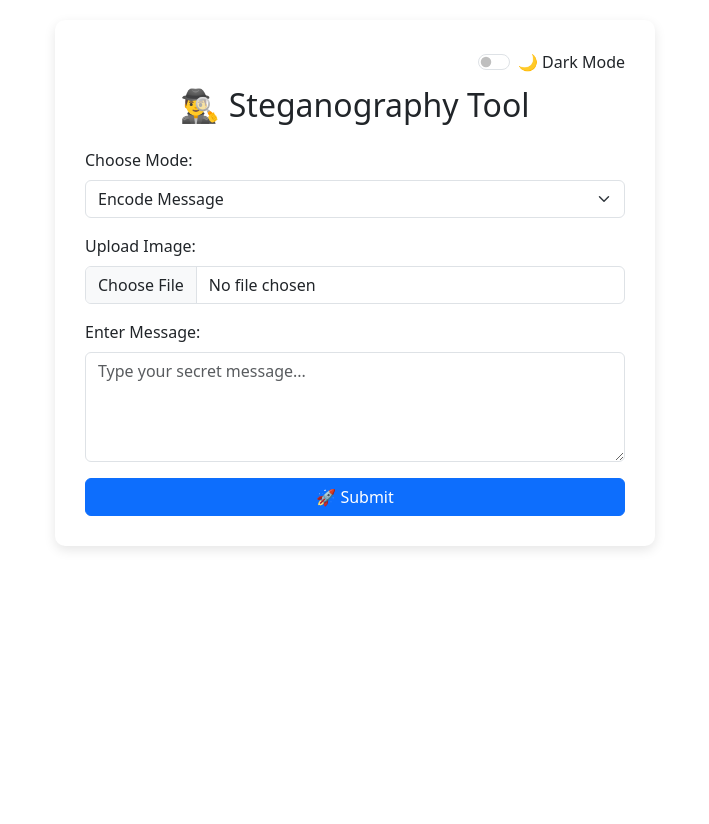
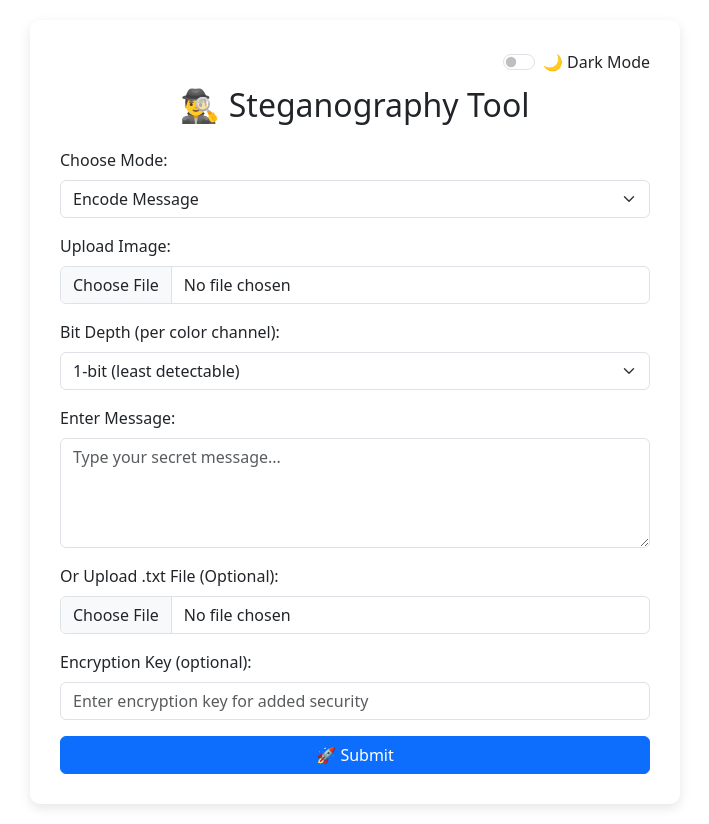
Before and after one commit to HexaRecon/stegano-tool, a Flask app: page / in a window 1280 px wide. Shown: the whole page, without its empty margins (285-994 px from the left). Before the commit the page ends 550 px from the top, so only its background shows below. Run offline with Flask 3, Linux system fonts and the light colour scheme.

Commit message:
Update index.html

```diff
--- a/templates/index.html
+++ b/templates/index.html
@@ -13,7 +13,7 @@
       transition: background-color 0.4s ease, color 0.4s ease;
     }
     .container {
-      max-width: 600px;
+      max-width: 650px;
       margin: auto;
       background: var(--bs-body-bg);
       padding: 30px;
@@ -55,19 +55,46 @@
     <form method="POST" enctype="multipart/form-data">
       <div class="mb-3">
         <label class="form-label">Choose Mode:</label>
-        <select name="mode" class="form-select" required>
+        <select name="mode" class="form-select" required id="modeSelect">
           <option value="encode">Encode Message</option>
           <option value="decode">Decode Message</option>
         </select>
       </div>
+
       <div class="mb-3">
         <label class="form-label">Upload Image:</label>
         <input type="file" name="image" class="form-control" accept="image/*" required>
       </div>
+
+      <!-- Bit depth selection -->
+      <div class="mb-3" id="bitDepthBox">
+        <label class="form-label">Bit Depth (per color channel):</label>
+        <select name="bit_depth" class="form-select">
+          <option value="1" selected>1-bit (least detectable)</option>
+          <option value="2">2-bit</option>
+          <option value="3">3-bit</option>
+          <option value="4">4-bit (maximum capacity)</option>
+        </select>
+      </div>
+
+      <!-- Message Input -->
       <div class="mb-3" id="messageBox">
         <label class="form-label">Enter Message:</label>
         <textarea name="message" class="form-control" rows="4" placeholder="Type your secret message..."></textarea>
       </div>
+
+      <!-- File Input for text file -->
+      <div class="mb-3" id="fileBox">
+        <label class="form-label">Or Upload .txt File (Optional):</label>
+        <input type="file" name="message_file" class="form-control" accept=".txt">
+      </div>
+
+      <!-- Encryption key -->
+      <div class="mb-3" id="keyBox">
+        <label class="form-label">Encryption Key (optional):</label>
+        <input type="text" name="key" class="form-control" placeholder="Enter encryption key for added security">
+      </div>
+
       <button type="submit" class="btn btn-primary w-100">🚀 Submit</button>
     </form>
 
@@ -80,21 +107,28 @@
   </div>
 
   <script>
-    // Show/hide message box
-    const modeSelect = document.querySelector('select[name="mode"]');
+    const modeSelect = document.getElementById('modeSelect');
     const messageBox = document.getElementById('messageBox');
-    modeSelect.addEventListener('change', () => {
-      messageBox.style.display = modeSelect.value === 'decode' ? 'none' : 'block';
-    });
-    modeSelect.dispatchEvent(new Event('change')); // initialize
+    const fileBox = document.getElementById('fileBox');
+    const keyBox = document.getElementById('keyBox');
+    const bitDepthBox = document.getElementById('bitDepthBox');
 
-    // Dark Mode toggle
+    function updateUI() {
+      const isDecode = modeSelect.value === 'decode';
+      messageBox.style.display = fileBox.style.display = keyBox.style.display = bitDepthBox.style.display = isDecode ? 'none' : 'block';
+    }
+
+    modeSelect.addEventListener('change', updateUI);
+    updateUI(); // Initialize on load
+
+    // Dark mode toggle
     const toggle = document.getElementById('darkModeToggle');
     toggle.addEventListener('change', () => {
-      document.documentElement.setAttribute('data-bs-theme', toggle.checked ? 'dark' : 'light');
+      const theme = toggle.checked ? 'dark' : 'light';
+      document.documentElement.setAttribute('data-bs-theme', theme);
+      localStorage.setItem('theme', theme);
     });
 
-    // Optional: Keep theme preference in local storage
     window.addEventListener('DOMContentLoaded', () => {
       const savedTheme = localStorage.getItem('theme');
       if (savedTheme === 'dark') {
@@ -102,9 +136,6 @@
         toggle.checked = true;
       }
     });
-    toggle.addEventListener('change', () => {
-      localStorage.setItem('theme', toggle.checked ? 'dark' : 'light');
-    });
   </script>
 </body>
 </html>
```
